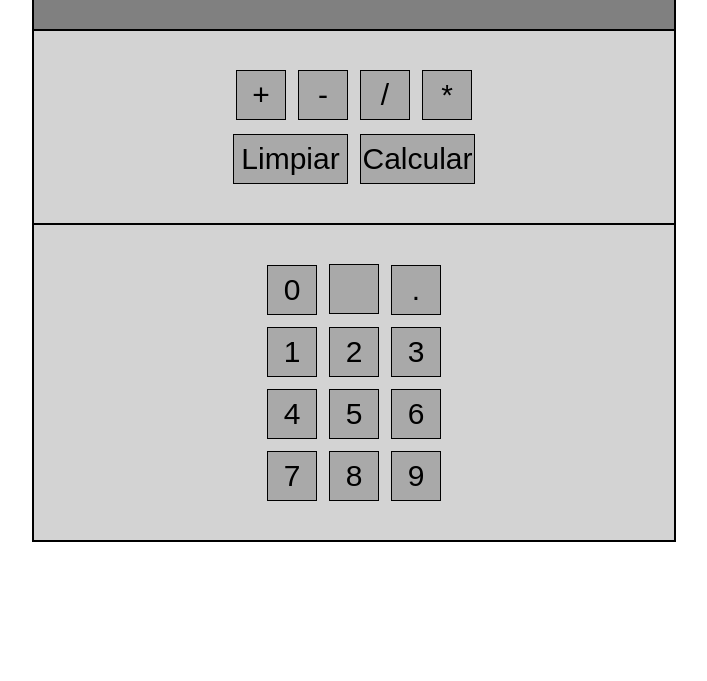
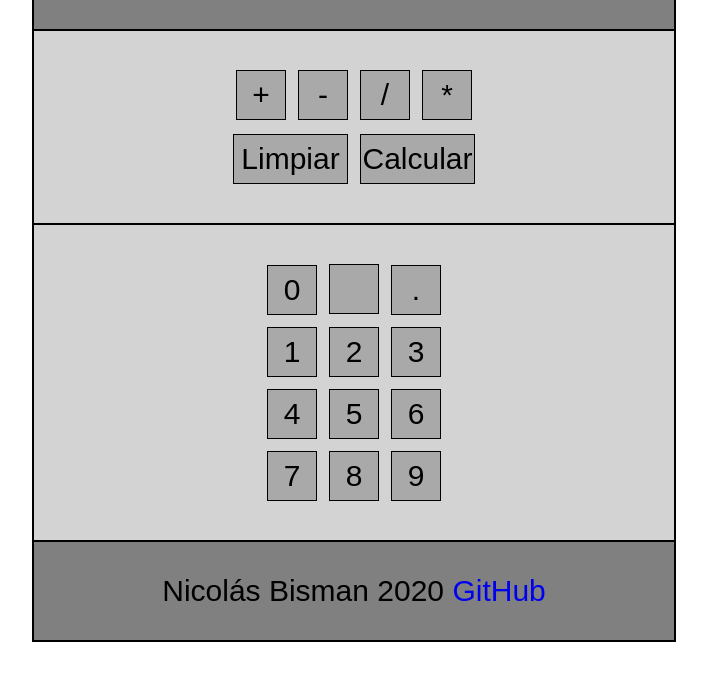
Before and after one commit to nicobisman/webCalculator, a plain HTML site: page calculator/index.html in a window 1280 px wide. Shown: the part 349-1030 px from the top of the page, without its empty margins (286-993 px from the left). Before the commit the page ends 955 px from the top, so only its background shows below. Drawn offline with Linux system fonts and the light colour scheme.

Commit message:
v1.2 | footer has been added

```diff
--- a/calculator/index.html
+++ b/calculator/index.html
@@ -77,4 +77,14 @@
             </table>
         <div>
     </section>
+    <section>
+        <div id="footerContainer">
+            <footer>
+                <ul>
+                    <li>Nicolás Bisman 2020</li>
+                    <li><a href="https://github.com/nicobisman/webCalculator">GitHub</a></li>
+                </ul>
+            </footer>
+        </div>
+    </section>
 </body>
--- a/calculator/styles.css
+++ b/calculator/styles.css
@@ -29,6 +29,7 @@ input {
 #numberButtonsContainer {
     padding: 5%;
     background-color:lightgray;
+    border-bottom: 2px solid black;
 }
 header {
     border-bottom: 2px solid black;
@@ -64,3 +65,10 @@ table {
 a {
     text-decoration: none;
 }
+#footerContainer {
+    padding: 5%;
+    background-color: gray;
+}
+#footerContainer li {
+    display: inline-block;
+}
--- a/index/styles.css
+++ b/index/styles.css
@@ -13,6 +13,7 @@
 #infoContainer {
     padding: 5%;
     background-color:lightgray;
+    border-bottom: 2px solid black;
 }
 #headerInfo {
     text-align: right;
@@ -23,6 +24,13 @@
     text-align: left;
     font-size: 25px;
     width: 80%;
+}
+#footerContainer {
+    padding: 5%;
+    background-color: gray;
+}
+#footerContainer li {
+    display: inline-block;
 }
 body {
     width: 50%;
--- a/simpleRuleOfThree/styles.css
+++ b/simpleRuleOfThree/styles.css
@@ -51,6 +51,7 @@ button {
 #buttonsContainer {
     padding: 5%;
     background-color:lightgray;
+    border-bottom: 2px solid black;
 }
 table {
     margin-left: auto;
@@ -64,3 +65,10 @@ table {
 a {
     text-decoration: none;
 }
+#footerContainer {
+    padding: 5%;
+    background-color: gray;
+}
+#footerContainer li {
+    display: inline-block;
+}
```
Also changed, not shown: index/index.html (+10 -0 lines), simpleRuleOfThree/index.html (+10 -0 lines).
